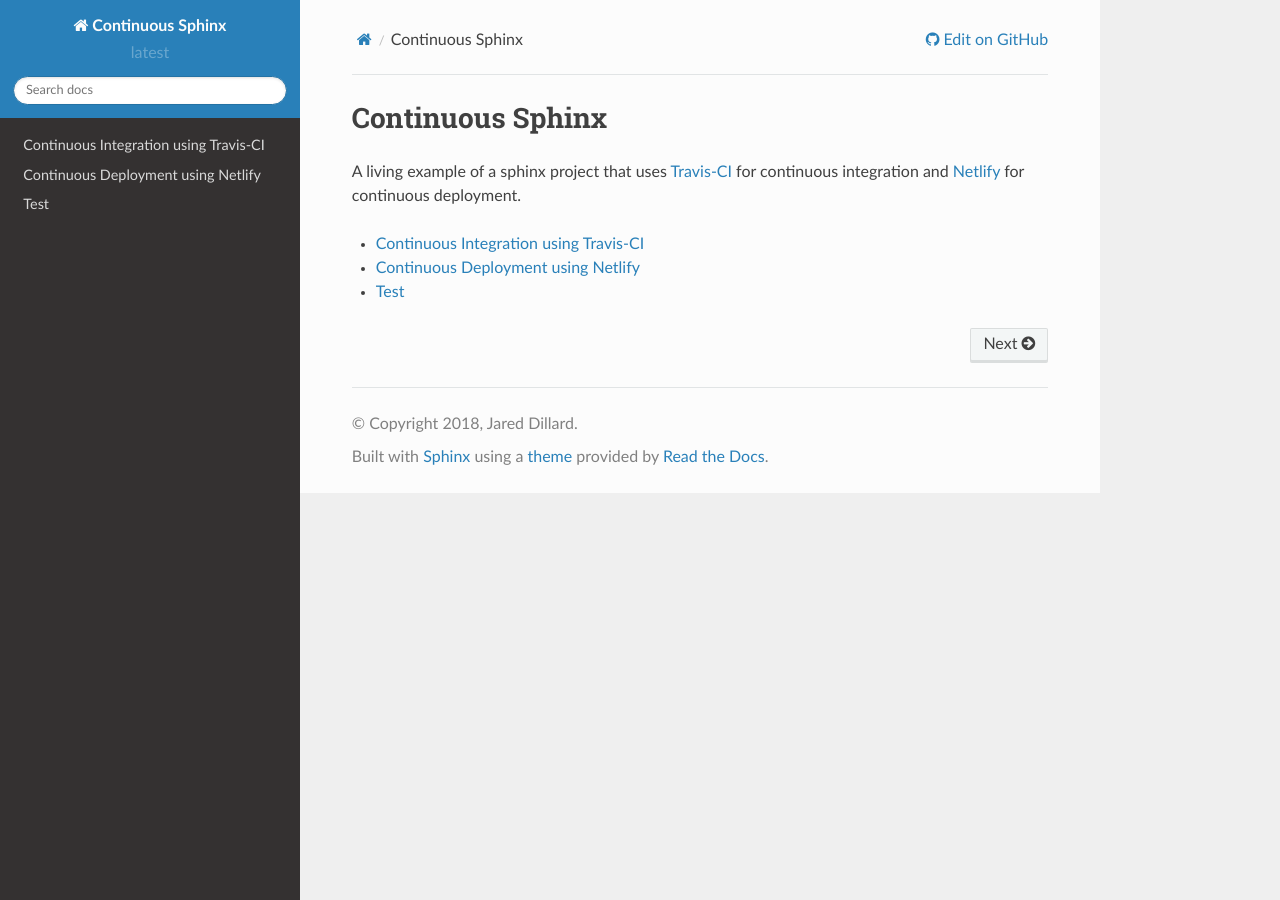
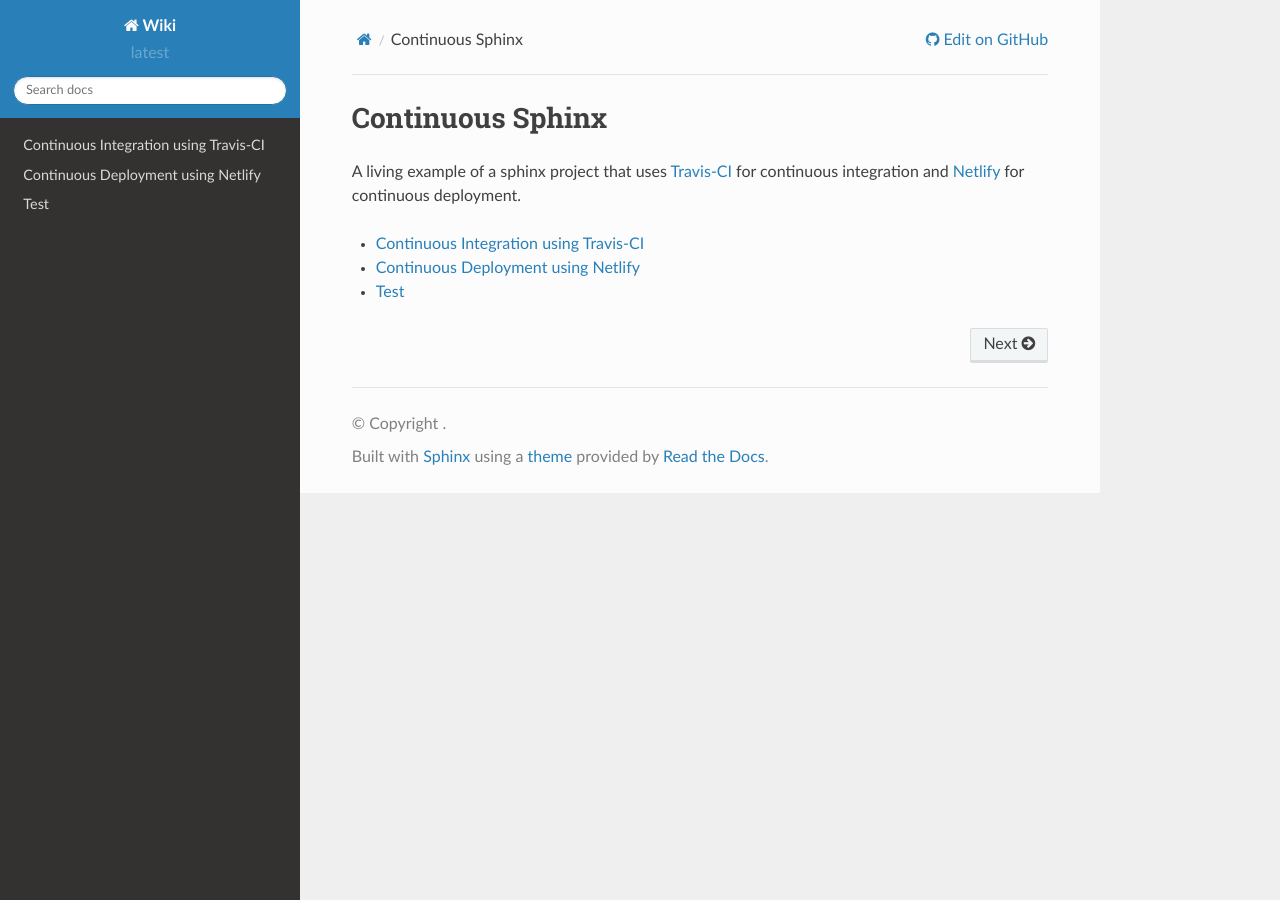
Before and after one commit to ylecornec/wiki, a Sphinx documentation site: the page built from source/index.rst, in a window 1280 px wide. Built offline with Sphinx 7.4.7 and the Read the Docs theme 2.0.0, drawn with Linux system fonts in a browser that asks for light colours.

Commit message:
changed site url

```diff
--- a/source/conf.py
+++ b/source/conf.py
@@ -26,7 +26,7 @@
 
 # -- General configuration ------------------------------------------------
 
-html_baseurl = 'https://continuous-sphinx.netlify.com/'
+html_baseurl = 'https://kiwipedia.netlify.com/'
 
 # Absolute path of conf.py
 conf_abs_path = os.path.abspath(__file__)
@@ -52,9 +52,9 @@
 master_doc = 'index'
 
 # General information about the project.
-project = 'Continuous Sphinx'
-copyright = '2018, Jared Dillard'
-author = 'jdillard'
+project = 'Wiki'
+copyright = ''
+author = ''
 
 # The version info for the project you're documenting, acts as replacement for
 # |version| and |release|, also used in various other places throughout the
@@ -112,8 +112,8 @@
 
 html_context = {
   'display_github': True,
-  'github_user': 'jdillard',
-  'github_repo': 'continuous-sphinx',
+  'github_user': 'ylecornec',
+  'github_repo': 'wiki',
   'github_version': 'master/source/'
 }
 
@@ -152,7 +152,7 @@
 
 # Language to be used for generating the HTML full-text search index.
 # Output file base name for HTML help builder.
-htmlhelp_basename = 'ContinuousSphinxDoc'
+htmlhelp_basename = 'wiki'
 
 # -- Options for LaTeX output ---------------------------------------------
 
@@ -174,6 +174,6 @@
 # (source start file, target name, title,
 #  author, documentclass [howto, manual, or own class]).
 latex_documents = [
-  (master_doc, 'ContinuousSphinx.tex', 'Continuous Sphinx Documentation',
-   'jdillard', 'manual'),
+  (master_doc, 'wiki.tex', 'wiki',
+   'author', 'manual'),
 ]
--- a/source/robots.txt
+++ b/source/robots.txt
@@ -1,3 +1,3 @@
 User-agent: *
 
-Sitemap: https://continuous-sphinx.netlify.com/sitemapindex.xml
+Sitemap: https://kiwipedia.netlify.com/sitemapindex.xml
```
Also changed, not shown: source/_static/favicon.ico, 1 other file.
